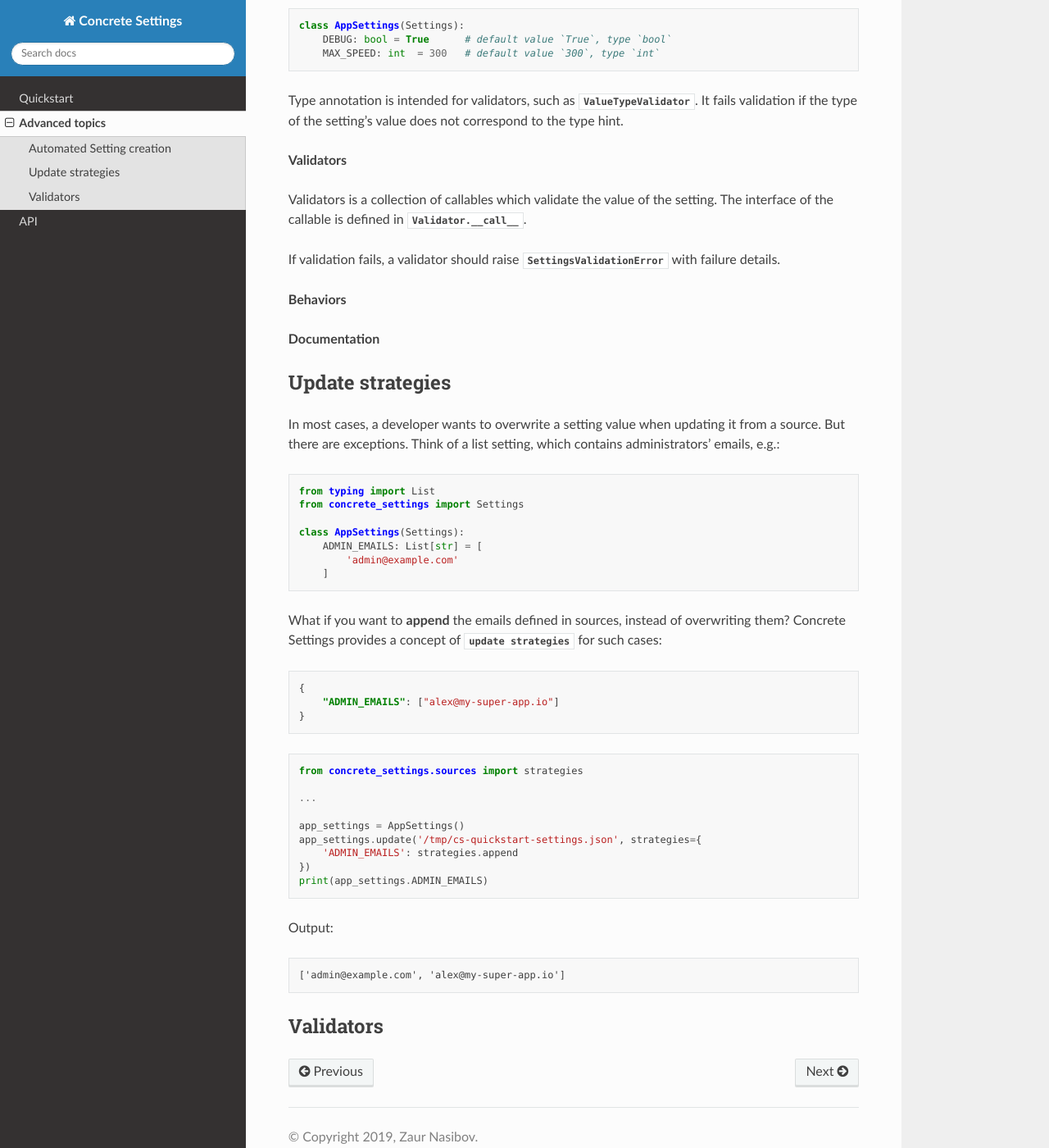
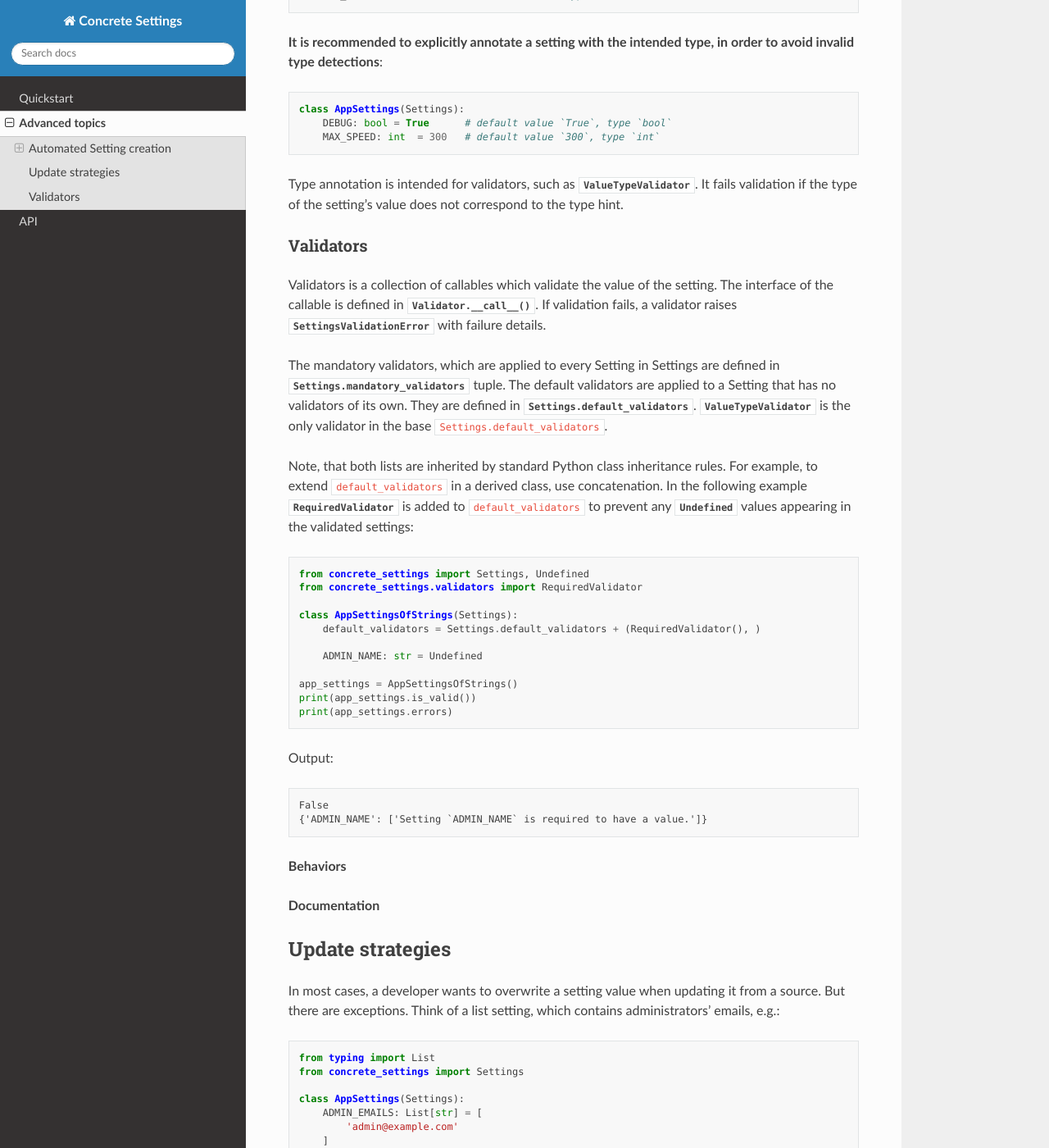
Before and after one commit to BasicWolf/archived-concrete-settings, a Sphinx documentation site: the page built from docs/advanced.rst, in a window 1280 px wide and 1400 px high, scrolled down 1983 px. Shown: the whole window at 82% size. Built offline with Sphinx 7.4.7 and the Read the Docs theme 2.0.0, drawn with Linux system fonts in a browser that asks for light colours; some of the changed text lies outside the part shown.

Commit message:
Update `Validators` section automated settings creation docs
Fix ValueTypeValidator to allow ``Undefined`` for any type.

```diff
--- a/docs/advanced.rst
+++ b/docs/advanced.rst
@@ -57,7 +57,8 @@ and :ref:`documentation <automated_setting_documentation>`
 
 .. _automated_setting_name:
 
-**Name**
+Name
+....
 
 Every attribute with **name** written in upper case
 is considered a potential Setting.
@@ -72,7 +73,8 @@ The exceptions are attributes starting with underscore:
 
 .. _automated_setting_default_value:
 
-**Default value**
+Default value
+.............
 
 The *default value* is the value assigned to the attribute:
 
@@ -101,7 +103,8 @@ would fail validation if the setting's value is ``Undefined``.
 
 .. _automated_setting_type_hint:
 
-**Type hint**
+Type hint
+.........
 
 A type hint is defined by a standard Python type annotation:
 
@@ -138,12 +141,61 @@ value does not correspond to the type hint.
 
 .. _automated_setting_validators:
 
-**Validators**
+Validators
+..........
 
 Validators is a collection of callables which validate the value of the setting.
-The interface of the callable is defined in :meth:`Validator.__call__ <concrete_settings.validators.Validator.__call__>`.
+The interface of the callable is defined in :meth:`Validator.__call__() <concrete_settings.validators.Validator.__call__>`.
+If validation fails, a validator raises
+:class:`SettingsValidationError <concrete_settings.exceptions.SettingsValidationError>`
+with failure details.
 
-If validation fails, a validator should raise :class:`SettingsValidationError <concrete_settings.exceptions.SettingsValidationError>` with failure details.
+The mandatory validators, which are applied to every Setting in Settings
+are defined
+in :attr:`Settings.mandatory_validators <concrete_settings.Settings.mandatory_validators>` tuple.
+The default validators are applied to a Setting
+that has no validators of its own.
+They are defined in
+:attr:`Settings.default_validators <concrete_settings.Settings.default_validators>`.
+:class:`ValueTypeValidator <concrete_settings.validators.ValueTypeValidator>` is
+the only validator in the base ``Settings.default_validators``.
+
+.. testsetup::
+
+   from concrete_settings.validators import ValueTypeValidator
+
+   assert len(Settings.default_validators) == 1, 'Default validators is expected to have a single validator'
+   assert isinstance(Settings.default_validators[0], ValueTypeValidator)
+
+Note, that both lists are inherited by standard Python class inheritance rules.
+For example, to extend ``default_validators`` in a derived class, use
+concatenation. In the following example
+:class:`RequiredValidator <concrete_settings.validators.RequiredValidator>`
+is added to ``default_validators`` to prevent any
+:class:`Undefined <concrete_settings.types.Undefined>` values appearing
+in the validated settings:
+
+.. testcode:: advanced-default-validators-undefined
+
+   from concrete_settings import Settings, Undefined
+   from concrete_settings.validators import RequiredValidator
+
+   class AppSettingsOfStrings(Settings):
+       default_validators = Settings.default_validators + (RequiredValidator(), )
+
+       ADMIN_NAME: str = Undefined
+
+   app_settings = AppSettingsOfStrings()
+   print(app_settings.is_valid())
+   print(app_settings.errors)
+
+Output:
+
+.. testoutput:: advanced-default-validators-undefined
+
+   False
+   {'ADMIN_NAME': ['Setting `ADMIN_NAME` is required to have a value.']}
+
 
 .. _automated_setting_behaviors:
 
--- a/docs/api.rst
+++ b/docs/api.rst
@@ -16,6 +16,10 @@ Settings
 
 .. autoclass:: concrete_settings.Settings
    :members:
+
+   .. attribute:: default_validators
+
+   .. attribute:: mandatory_validators
 
 .. autoclass:: concrete_settings.PropertySetting
    :members:
```
Also changed, not shown: 2 other files.
